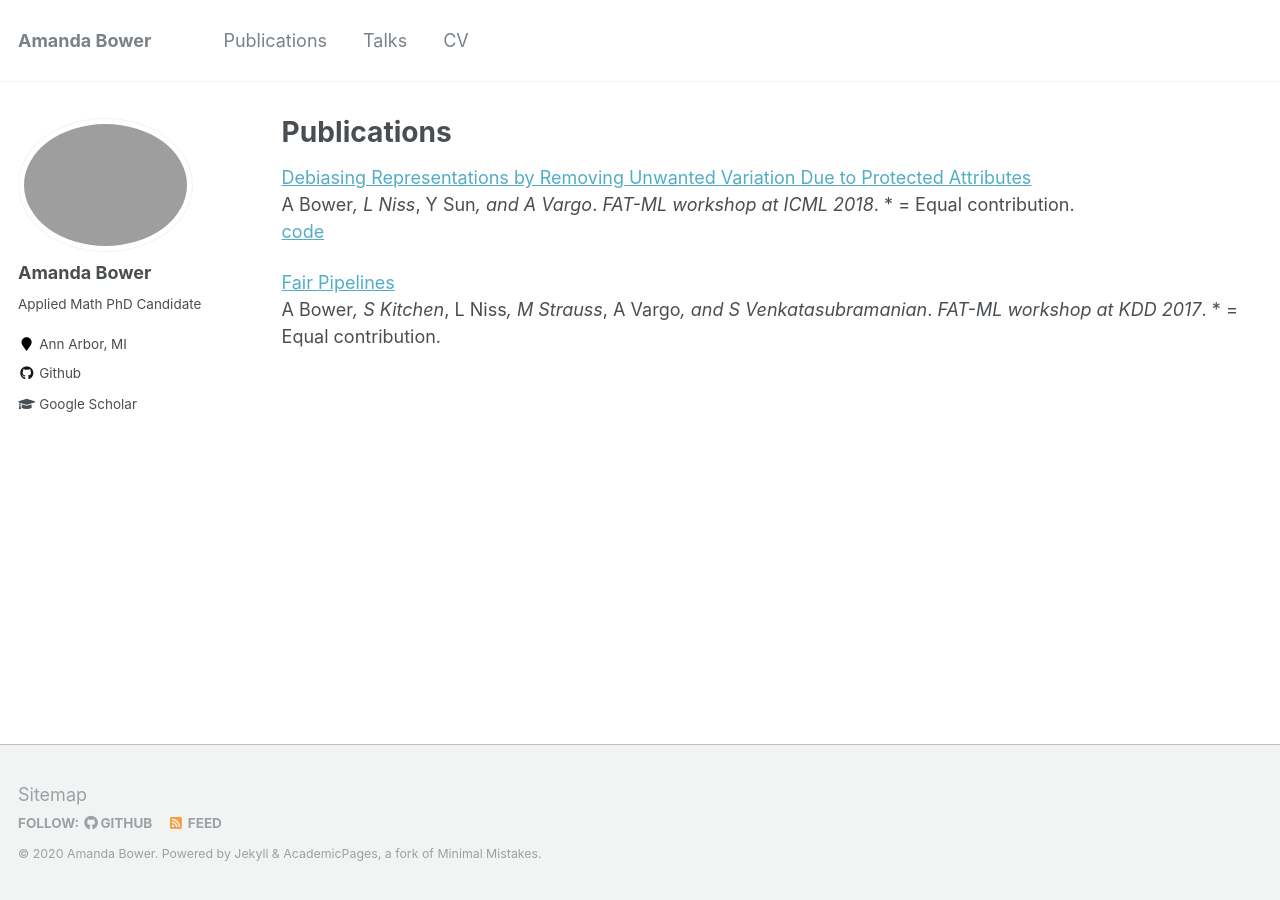
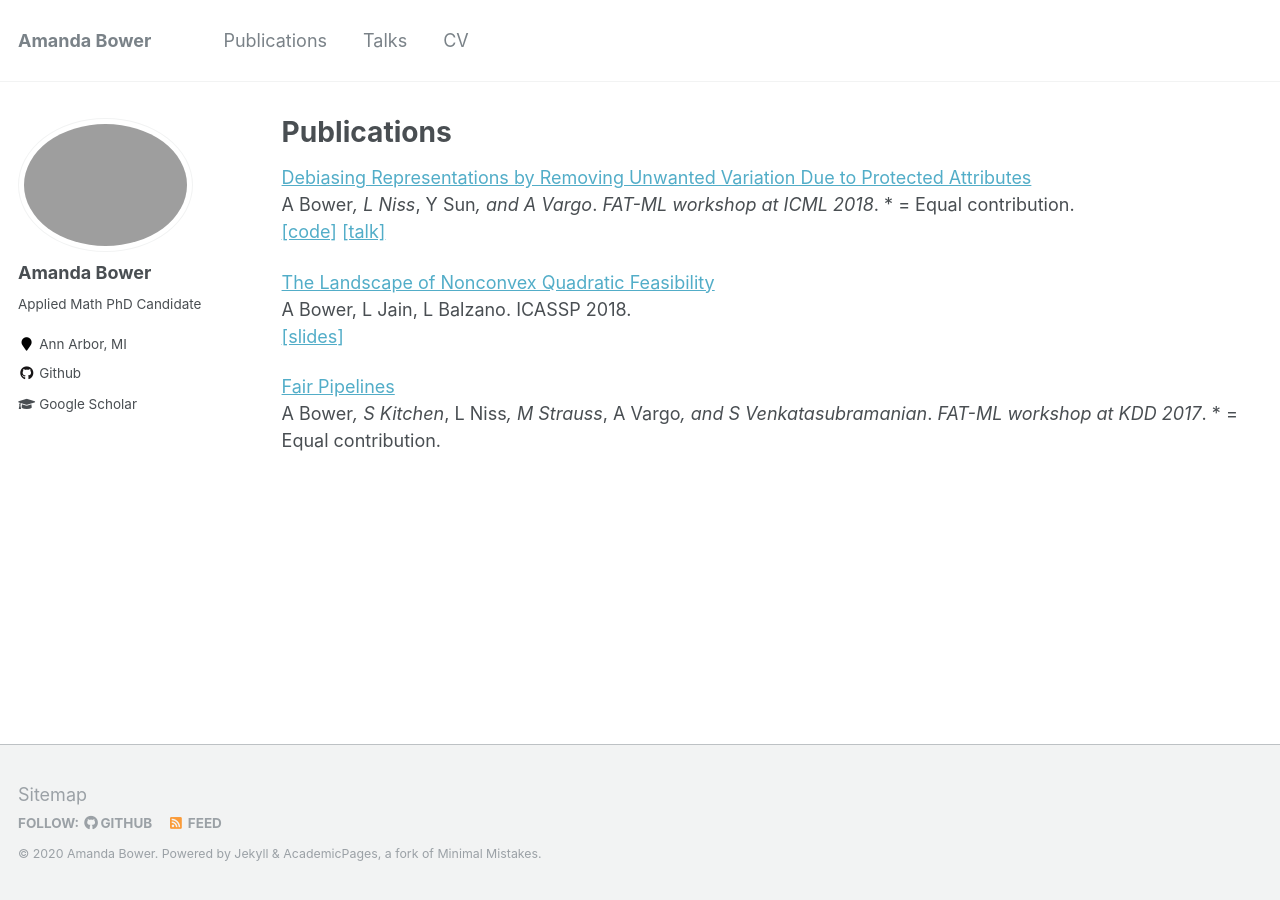
Before and after one commit to Amandarg/amandarg.github.io, a Jekyll site: the page built from _pages/publications.md, in a window 1280 px wide. Built offline with Jekyll 4.4.1, drawn with Linux system fonts in a browser that asks for light colours.

Commit message:
Update publications.md

```diff
--- a/_pages/publications.md
+++ b/_pages/publications.md
@@ -7,7 +7,11 @@ author_profile: true
 
 [Debiasing Representations by Removing Unwanted Variation Due to Protected Attributes](https://arxiv.org/pdf/1807.00461.pdf)
 A Bower*, L Niss*, Y Sun*, and A Vargo*.  *FAT-ML workshop at ICML 2018*. * = Equal contribution.
-[code](https://github.com/Amandarg/debias)
+[[code]](https://github.com/Amandarg/debias) [[talk]](https://iclr.cc/virtual/poster_B1gdkxHFDH.html)
+
+[The Landscape of Nonconvex Quadratic Feasibility](https://ieeexplore.ieee.org/document/8461868)
+A Bower, L Jain, L Balzano. ICASSP 2018.
+[[slides]](https://sigport.org/documents/landscape-non-convex-quadratic-feasibility)
 
 [Fair Pipelines](https://arxiv.org/pdf/1707.00391.pdf)
 A Bower*, S Kitchen*, L Niss*, M Strauss*, A Vargo*, and S Venkatasubramanian*. *FAT-ML workshop at KDD 2017*. * = Equal contribution.
```
